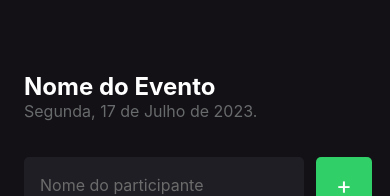
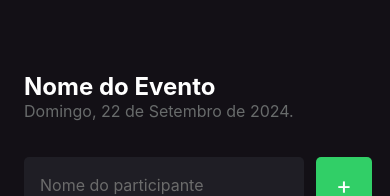
Before and after one commit to juliherms/react-native-example, a React Native app: screen / in a window 390 px wide. Shown: the top 196 px of the page. Built offline with nearby package versions, Linux system fonts and the light colour scheme.

Commit message:
refactor: code review

```diff
--- a/src/screens/Home/index.tsx
+++ b/src/screens/Home/index.tsx
@@ -14,7 +14,7 @@ export function Home() {
     const [participantName, setParticipantName] = useState('');
 
 
-
+    // adiciona um participante
     function handleParticipantAdd() {
         if (participants.includes(participantName)) {
             return Alert.alert("Participante existe","Já existe um participante na lista com esse nome.");
@@ -25,12 +25,17 @@ export function Home() {
         setParticipantName(''); // limpa o input
     }
 
+    // remove um participante
     function handleParticipantRemove(name: string){
 
+        // return console.log(name) -> uma forma de debugar
+
+        // adiciona uma tomada de decisão no alerta
         Alert.alert('Remover',`Remover o participante ${name}?`, [
             {
-                text: 'Sima',
+                text: 'Sim',
                 //atualizar a lista retirando o nome informado como parametro
+                //retorna todos os participantes menos o que não tem o name
                 onPress: () => setParticipants(prevState => prevState.filter(participant => participant !== name))
             },
             {
@@ -47,7 +52,7 @@ export function Home() {
             </Text>
 
             <Text style={styles.eventDate}>
-                Segunda, 17 de Julho de 2023.
+                Domingo, 22 de Setembro de 2024.
             </Text>
 
             <View style={styles.form}>
@@ -69,7 +74,7 @@ export function Home() {
             <FlatList
                 data={participants}
                 keyExtractor={item => item}
-                renderItem={({ item }) =>(
+                renderItem={({ item }) => (
                     <Participant
                             key={item}
                             name={item}
@@ -83,7 +88,6 @@ export function Home() {
                     </Text>
                 )}
             />
-
         </View>
     );
 }
```
